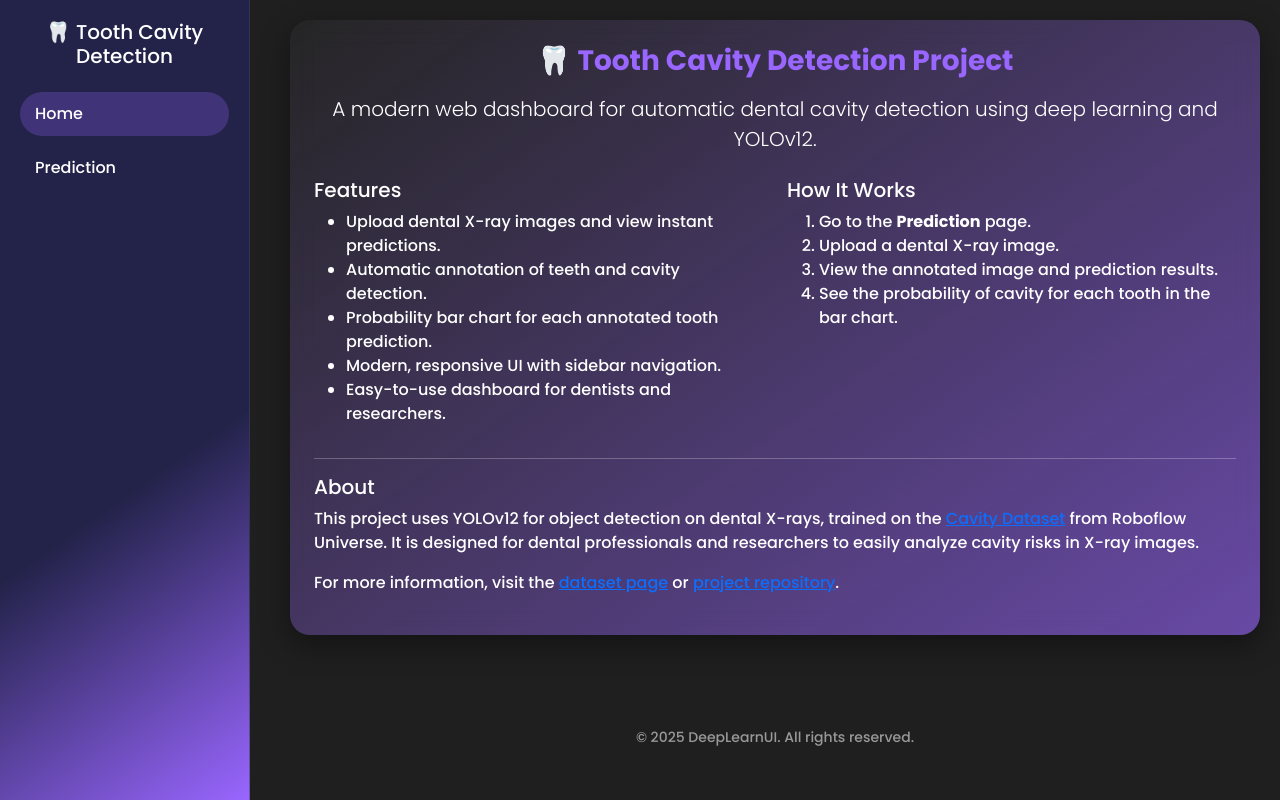
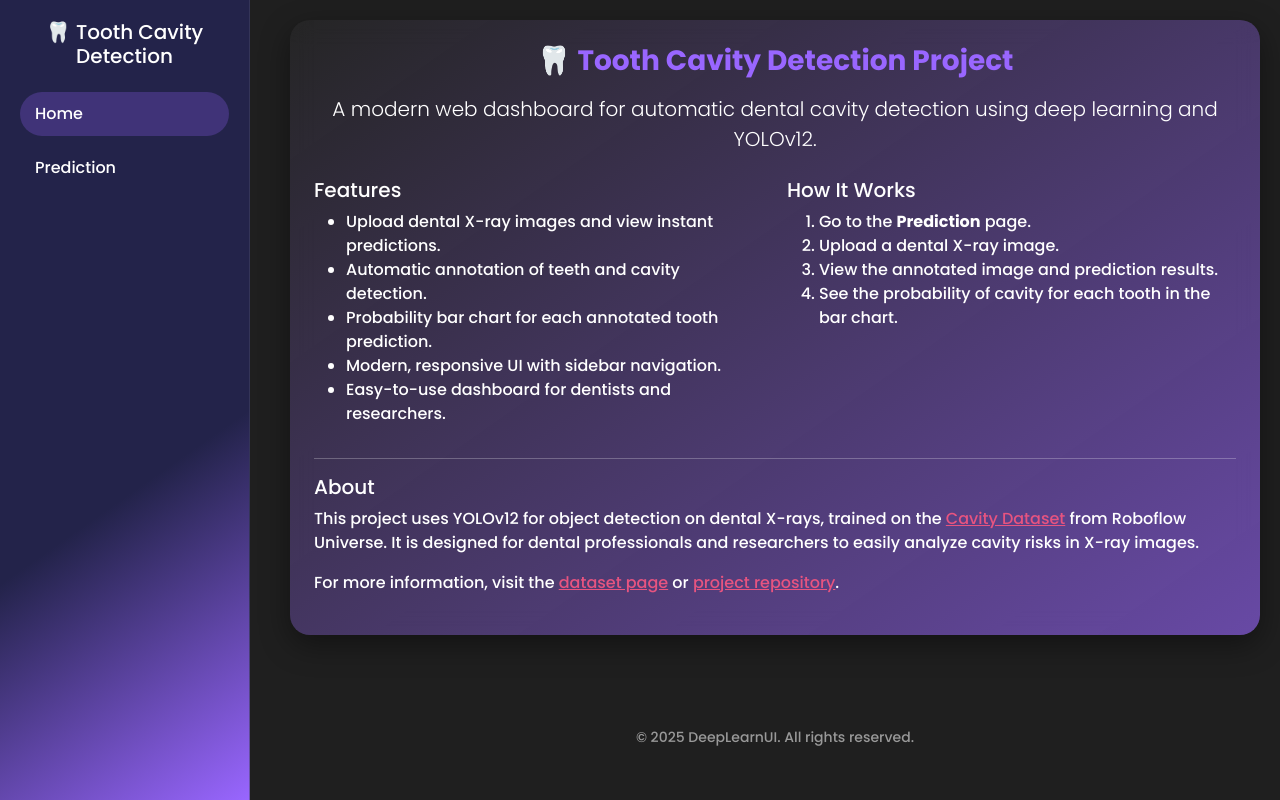
Before and after one commit to DanialSoleimany/YOLOv12-Tooth-Cavity-Detection, a Flask app: page / in a window 1280 px wide. Run offline with Flask 3, Linux system fonts and the light colour scheme.

Commit message:
Style About section links in Home page with pink color

```diff
--- a/templates/index.html
+++ b/templates/index.html
@@ -92,8 +92,8 @@
             </div>
             <hr>
             <h5>About</h5>
-            <p>This project uses YOLOv12 for object detection on dental X-rays, trained on the <a href="https://universe.roboflow.com/roboflow-100/cavity-rs0uf" target="_blank">Cavity Dataset</a> from Roboflow Universe. It is designed for dental professionals and researchers to easily analyze cavity risks in X-ray images.</p>
-            <p>For more information, visit the <a href="https://universe.roboflow.com/roboflow-100/cavity-rs0uf" target="_blank">dataset page</a> or <a href="https://github.com/your-repo-url" target="_blank">project repository</a>.</p>
+            <p>This project uses YOLOv12 for object detection on dental X-rays, trained on the <a href="https://universe.roboflow.com/roboflow-100/cavity-rs0uf" target="_blank" style="color:#e75480; font-weight:500;">Cavity Dataset</a> from Roboflow Universe. It is designed for dental professionals and researchers to easily analyze cavity risks in X-ray images.</p>
+            <p>For more information, visit the <a href="https://universe.roboflow.com/roboflow-100/cavity-rs0uf" target="_blank" style="color:#e75480; font-weight:500;">dataset page</a> or <a href="https://github.com/your-repo-url" target="_blank" style="color:#e75480; font-weight:500;">project repository</a>.</p>
           </div>
         </div>
       </div>
```
